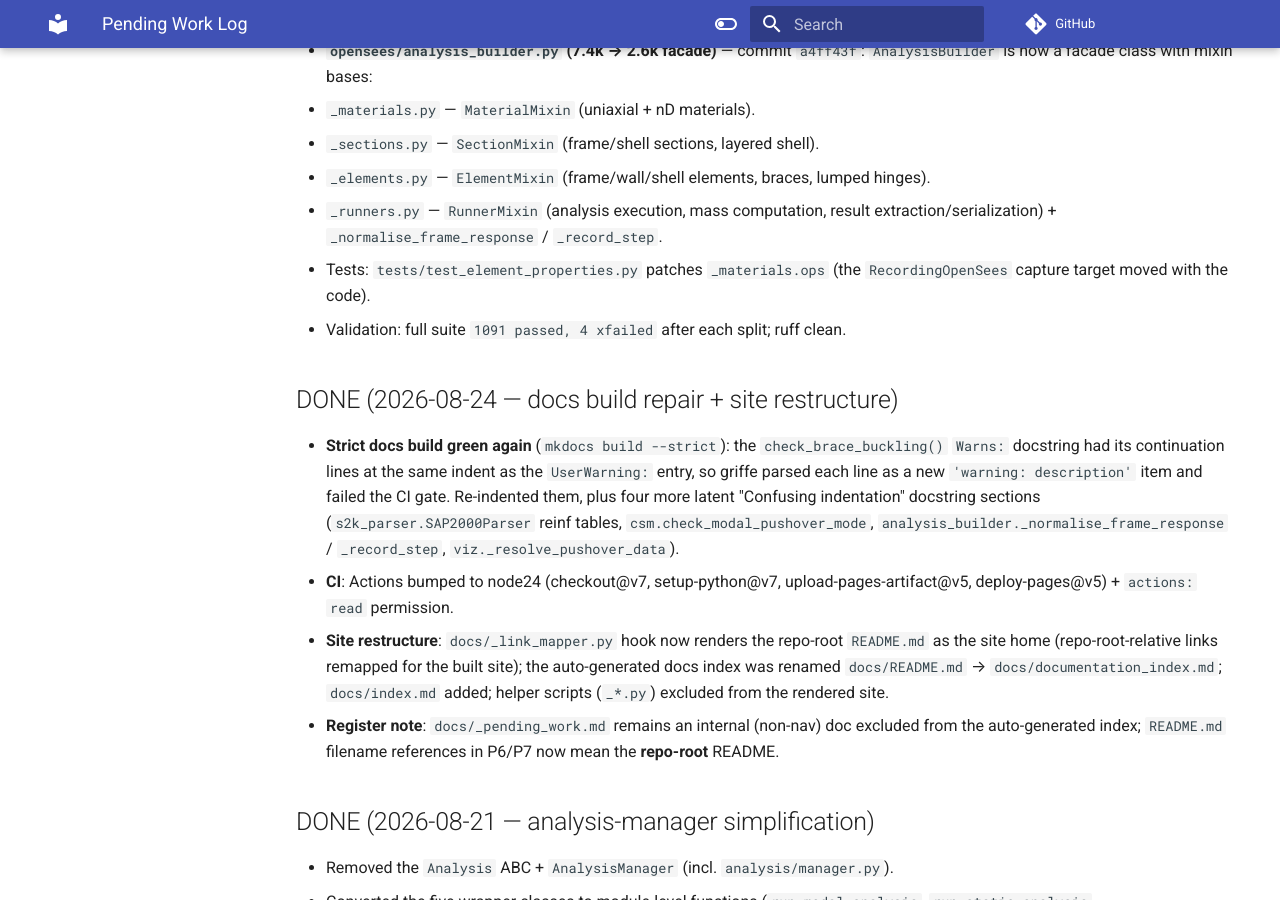
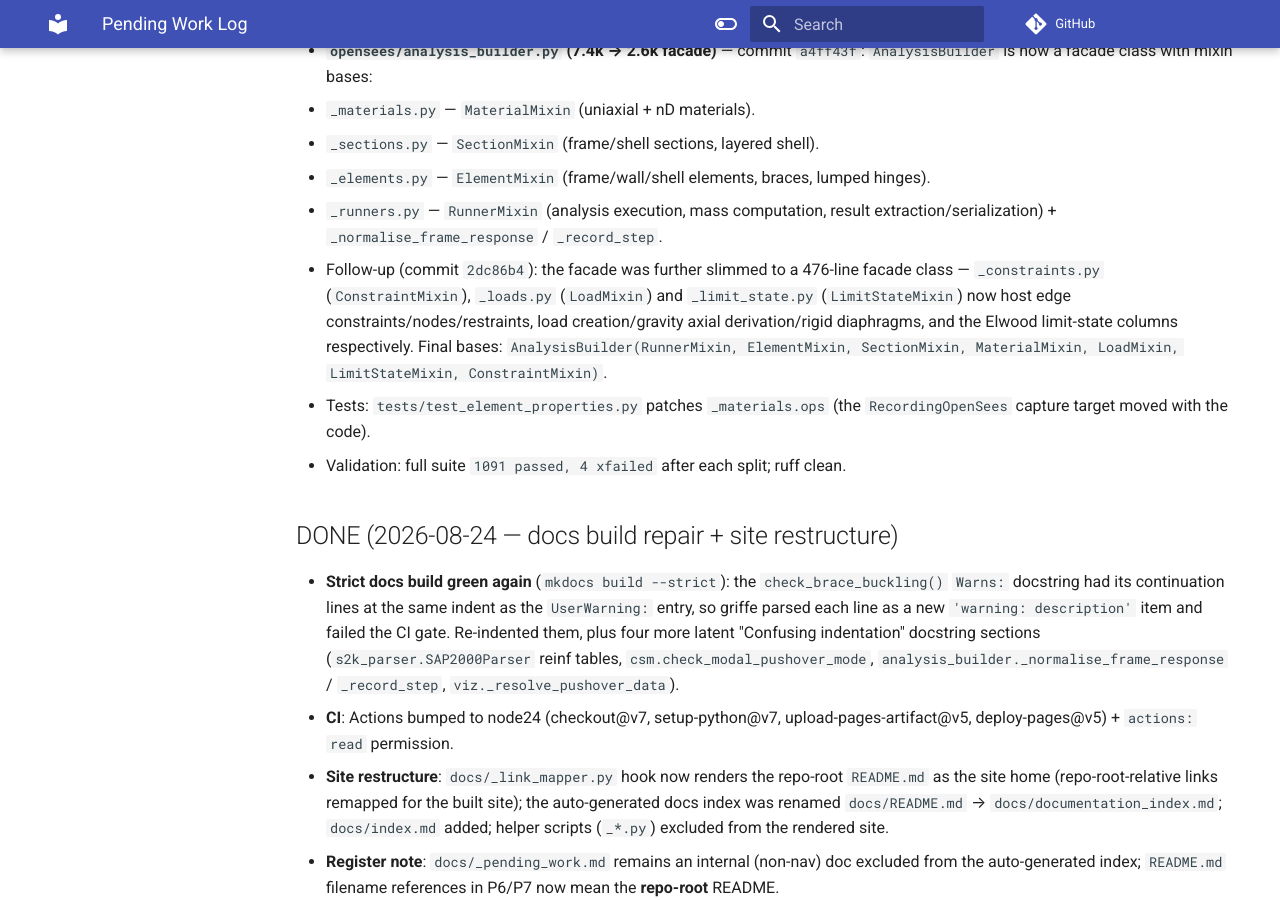
Before and after one commit to boustrephon/fea_toolkit, an MkDocs documentation site: the page built from docs/_pending_work.md, in a window 1280 px wide and 900 px high, scrolled down 4612 px. Built offline with MkDocs 1.6.1 and Material for MkDocs 9.7.7, drawn with Linux system fonts in a browser that asks for light colours; comment, search, counter and statistics services are not loaded.

Commit message:
docs(planning): record AnalysisBuilder facade follow-up split

```diff
--- a/docs/_pending_work.md
+++ b/docs/_pending_work.md
@@ -258,6 +258,14 @@ public-name churn (facade modules re-export every moved name).
   - `_runners.py` — `RunnerMixin` (analysis execution, mass computation,
     result extraction/serialization) + `_normalise_frame_response` /
     `_record_step`.
+  - Follow-up (commit `2dc86b4`): the facade was further slimmed to a
+    476-line facade class — `_constraints.py` (`ConstraintMixin`),
+    `_loads.py` (`LoadMixin`) and `_limit_state.py` (`LimitStateMixin`)
+    now host edge constraints/nodes/restraints, load creation/gravity
+    axial derivation/rigid diaphragms, and the Elwood limit-state columns
+    respectively.  Final bases: `AnalysisBuilder(RunnerMixin, ElementMixin,
+    SectionMixin, MaterialMixin, LoadMixin, LimitStateMixin,
+    ConstraintMixin)`.
 - Tests: `tests/test_element_properties.py` patches `_materials.ops` (the
   `RecordingOpenSees` capture target moved with the code).
 - Validation: full suite `1091 passed, 4 xfailed` after each split; ruff
```
Also changed, not shown: 1 other file.
